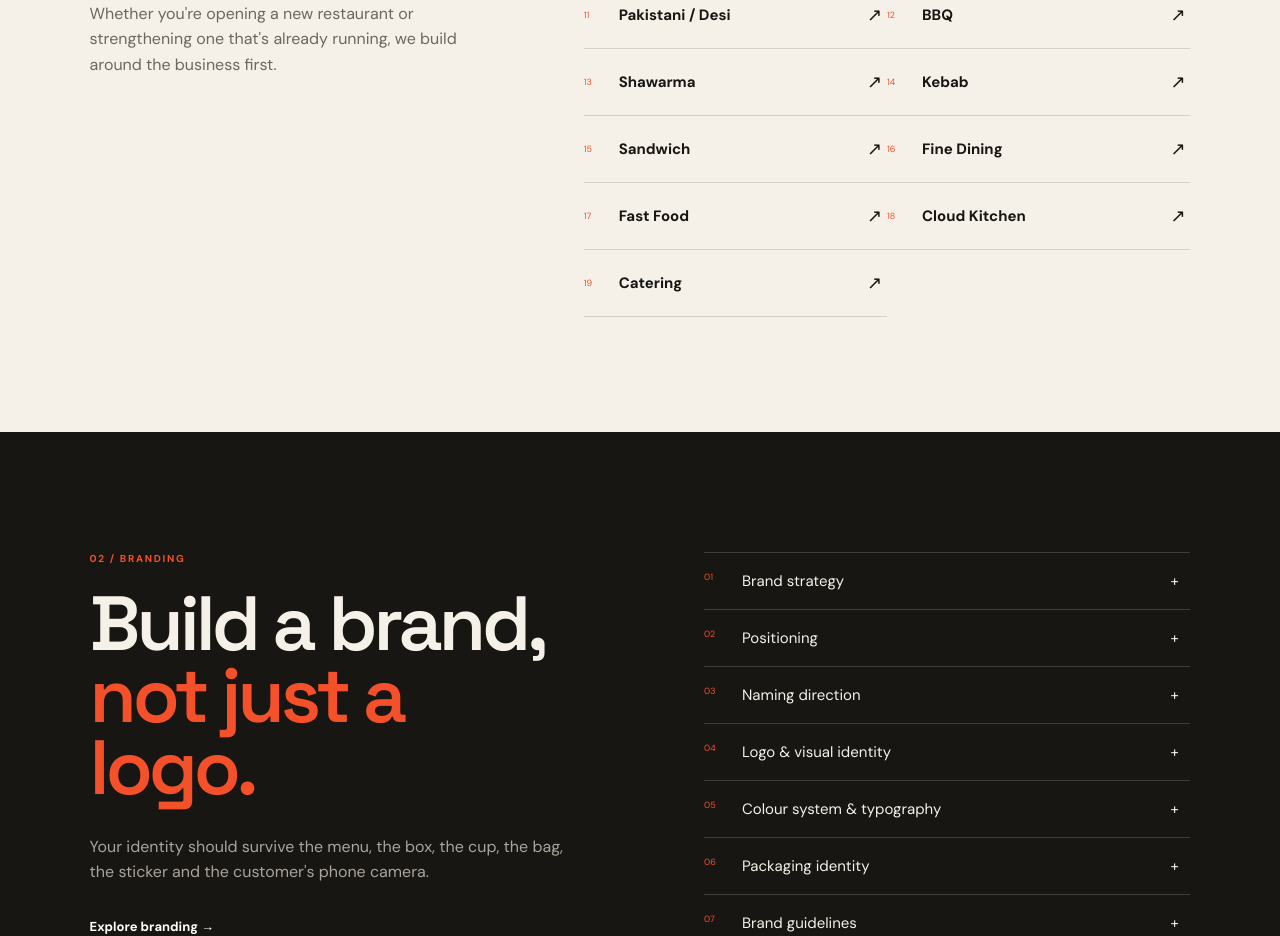
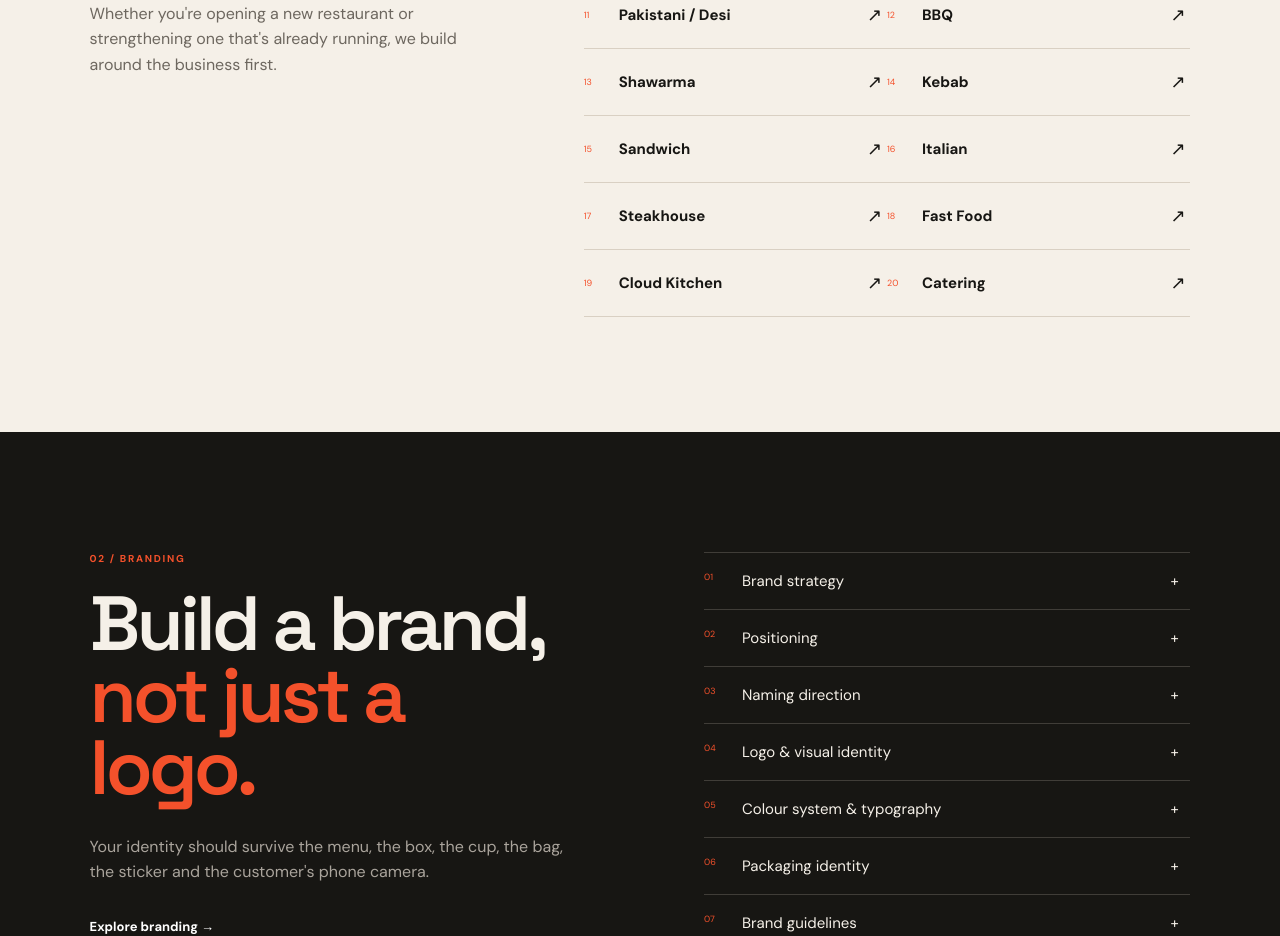
Before and after one commit to dogaranees7-ctrl/farefold, a Next.js app: page / in a window 1280 px wide. Shown: the part 1340-2276 px from the top of the page. Built offline with nearby package versions, Linux system fonts and the light colour scheme.

Commit message:
Fix homepage business routes

```diff
--- a/app/page.tsx
+++ b/app/page.tsx
@@ -2,7 +2,7 @@ import Link from "next/link";
 import {SiteShell} from "@/app/components/site-shell";
 
 const businesses=[
-  ["Pizza","pizza-restaurant"],["Burger","burger-restaurant"],["Fried Chicken","fried-chicken-restaurant"],["Café","cafe"],["Bakery","bakery"],["Dessert","dessert-shop"],["Ice Cream","ice-cream-shop"],["Juice & Shakes","juice-smoothie-shop"],["Sushi / Japanese","japanese-restaurant"],["Chinese","chinese-restaurant"],["Pakistani / Desi","pakistani-desi-restaurant"],["BBQ","bbq-restaurant"],["Shawarma","shawarma-restaurant"],["Kebab","kebab-restaurant"],["Sandwich","sandwich-restaurant"],["Fine Dining","fine-dining-restaurant"],["Fast Food","fast-food-qsr"],["Cloud Kitchen","cloud-kitchen"],["Catering","catering"]
+  ["Pizza","pizza-restaurant"],["Burger","burger-restaurant"],["Fried Chicken","fried-chicken-restaurant"],["Café","cafe"],["Bakery","bakery-business"],["Dessert","dessert-shop"],["Ice Cream","ice-cream-business"],["Juice & Shakes","juice-smoothie-business"],["Sushi / Japanese","japanese"],["Chinese","chinese"],["Pakistani / Desi","pakistani-desi"],["BBQ","bbq-restaurant"],["Shawarma","shawarma"],["Kebab","kebab"],["Sandwich","sandwich-business"],["Italian","italian"],["Steakhouse","steakhouse"],["Fast Food","fast-food-qsr"],["Cloud Kitchen","cloud-kitchen"],["Catering","catering"]
 ];
 
 const systems=[
```
